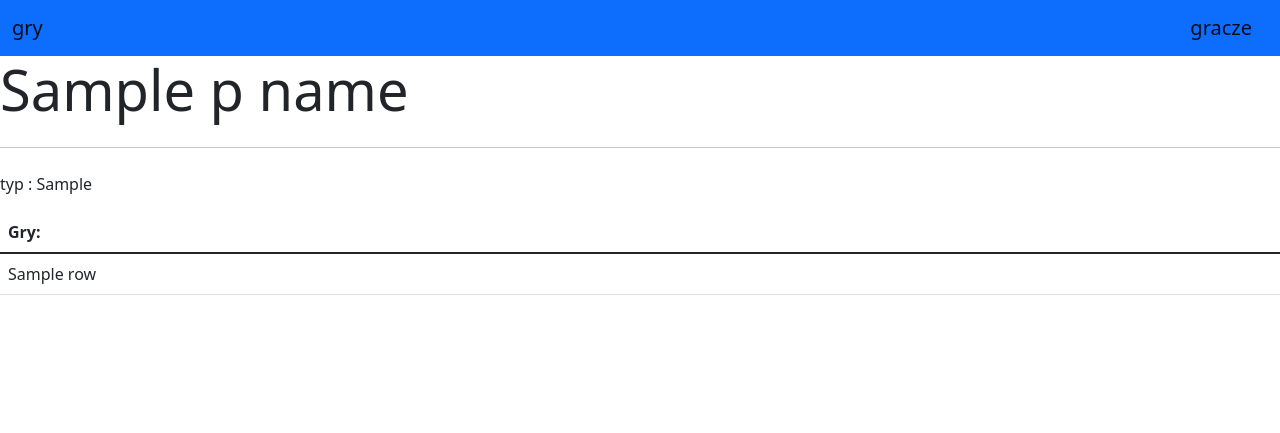
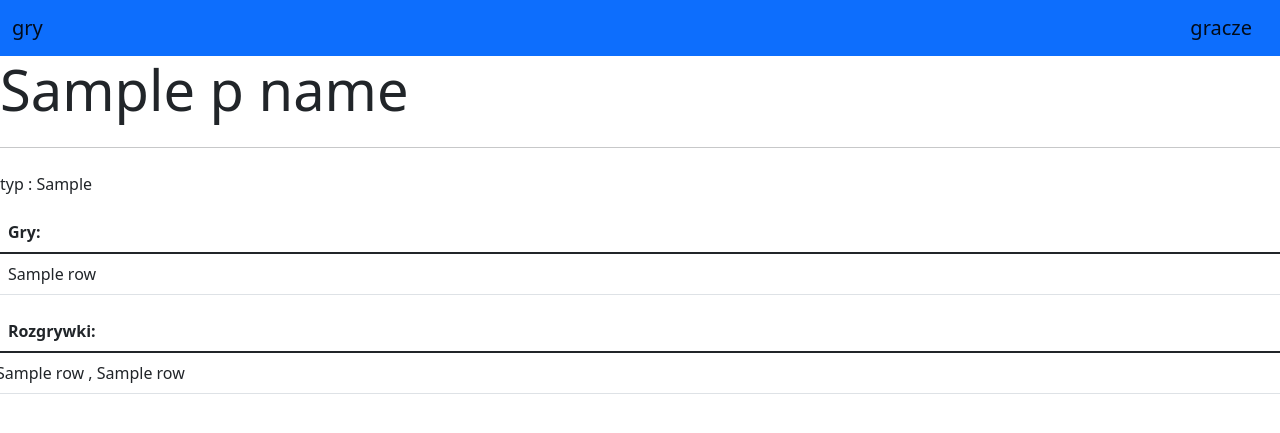
Before and after one commit to barteksad/BD-Projekt, a Flask app: template app/templates/player_page.html in a window 1280 px wide. Shown: the top 433 px of the page. Run offline with Flask 2, Linux system fonts and the light colour scheme; the template is opened without the code that fills it: most values are stand-ins (such as "Sample title", 1, 10 or a date in 2020); some libraries are stand-ins or nearby versions.

Commit message:
added plays list to player page

```diff
--- a/app/app.py
+++ b/app/app.py
@@ -3,6 +3,7 @@ from flask import render_template
 from flask import url_for
 import numpy as np
 from py_expression_eval import Parser
+from collections import defaultdict
 
 import os
 import sys
@@ -17,7 +18,8 @@ os.environ['PYTHON_CONNECTSTRING'] = "//labora.mimuw.edu.pl/LABS"
 app = Flask(__name__)
 
 if sys.platform.startswith("darwin"):
-    cx_Oracle.init_oracle_client(lib_dir=os.environ.get("HOME")+"/instantclient_19_3")
+    cx_Oracle.init_oracle_client(
+        lib_dir=os.environ.get("HOME")+"/instantclient_19_3")
 elif sys.platform.startswith("win32"):
     cx_Oracle.init_oracle_client(lib_dir=r"c:\oracle\instantclient_19_8")
 
@@ -87,9 +89,50 @@ def get_game_ranking(connection, game_id, ranking_formula):
     data = np.array(cursor.fetchall())
     if data.shape[0] == 0:
         return []
-    ranking_points = [[eval_ranking.evaluate({'w': int(row[2]), 'l': int(row[3])})] for row in data]
+    ranking_points = [[eval_ranking.evaluate(
+        {'w': int(row[2]), 'l': int(row[3])})] for row in data]
     ranking = np.append(data, ranking_points, axis=1)
     return np.flipud(ranking[np.argsort(ranking[:, -1])])
+
+
+@app.route("/play/<play_id>")
+def play_stats(play_id):
+    return ""
+
+
+def get_player_games_history(connection, player_id):
+    games_history_request = "WITH ROZGRYWKI AS ( " \
+                            "   SELECT id, id_gry FROM ROZGRYWKA " \
+                            "   JOIN UDZIAL ON id = id_rozgrywki " \
+                            "   WHERE id_gracza = :p_id " \
+                            ") " \
+                            ", GRACZE AS ( " \
+                            "    SELECT ROZGRYWKI.id, ROZGRYWKI.id_gry, UDZIAL.id_gracza, UDZIAL.czy_wygral FROM  ROZGRYWKI "\
+                            "    JOIN UDZIAL ON id = id_rozgrywki "\
+                            " ) " \
+                            "SELECT GRACZE.id, GRA.nazwa, GRACZE.id_gracza, GRACZE.czy_wygral FROM " \
+                            "GRACZE LEFT JOIN GRA ON GRACZE.id_gry = GRA.id "
+    cursor = connection.cursor()
+    cursor.execute(games_history_request, p_id=player_id)
+    data = np.array(cursor.fetchall())
+
+    games_hist = defaultdict(list)
+    games_wins = dict()
+
+    for row in data:
+        play_id, game_name, player_id, has_won = row
+        games_hist[(play_id, game_name)].append(player_id)
+        if has_won:
+            games_wins[play_id] = player_id
+
+    data = []
+    for (play_id, game_name), players_ids in games_hist.items():
+        data.append((url_for("play_stats",play_id=play_id),
+                     game_name,
+                     "gracze : " + ", ".join([str(i) for i in players_ids]),
+                    'link-success' if games_wins[play_id] == player_id else 'link-danger'))
+
+    return data
 
 
 @app.route("/gry/<game_id>")
@@ -99,11 +142,13 @@ def ranking_gry(game_id):
         get_game_info(connection, game_id)
     ranking = get_game_ranking(connection, game_id, ranking_formula)
     if len(ranking) > 0:
-        links = [url_for('gracze_info', player_id=p_id) for p_id in ranking[:, 0]]
+        links = [url_for('gracze_info', player_id=p_id)
+                 for p_id in ranking[:, 0]]
         content = ranking[:, [1, 4]]
     else:
         links = []
         content = []
+
     return render_template('game_page.html',
                            g_name=game_name,
                            g_desc="",
@@ -111,9 +156,10 @@ def ranking_gry(game_id):
                            table_label=['Player', 'Points'],
                            table_content=content, table_links=links)
 
+
 @app.route("/gracze_info/<player_id>")
 def gracze_info(player_id):
-    player_info_request  = "SELECT id, nazwa, typ FROM GRACZ WHERE id = :p_id ORDER BY id"
+    player_info_request = "SELECT id, nazwa, typ FROM GRACZ WHERE id = :p_id ORDER BY id"
 
     player_games_request = "SELECT DISTINCT(gra.id), gra.nazwa FROM GRA gra " \
                            "JOIN ROZGRYWKA roz ON gra.id = roz.id_gry " \
@@ -125,20 +171,25 @@ def gracze_info(player_id):
     cursor.execute(player_info_request, p_id=player_id)
     data = np.array(cursor.fetchall())
 
-    p_name, p_type = data[0, 1], data[0 ,2]
-    p_type = cursor.execute("SELECT nazwa FROM TYPY_GRACZY WHERE id = :p_type", p_type=p_type).fetchall()[0][0]
+    p_name, p_type = data[0, 1], data[0, 2]
+    p_type = cursor.execute(
+        "SELECT nazwa FROM TYPY_GRACZY WHERE id = :p_type", p_type=p_type).fetchall()[0][0]
 
     cursor.execute(player_games_request, p_id=player_id)
     data = np.array(cursor.fetchall())
 
     if len(data) > 0:
-        game_links = [url_for('ranking_gry', game_id=g_id) for g_id in data[:, 0]]
+        game_links = [url_for('ranking_gry', game_id=g_id)
+                      for g_id in data[:, 0]]
     else:
         game_links = []
 
+    games_history = get_player_games_history(connection, player_id)
+
     return render_template('player_page.html',
-                            p_name=p_name, p_type=p_type,
-                            game_list=data[:, 1], game_links=game_links)
+                           p_name=p_name, p_type=p_type,
+                           game_list=data[:, 1], game_links=game_links, games_history=games_history)
+
 
 @app.route("/gracze")
 def gracze():
--- a/app/templates/player_page.html
+++ b/app/templates/player_page.html
@@ -4,6 +4,7 @@
 <!-- g_ids - ids of played games -->
 <!-- g_names - names of played games -->
 <!-- game_links - links for game ranking -->
+<!-- games_history - list of played games with links -->
 
 
 {% block content %}
@@ -28,5 +29,19 @@
     {% endfor %}
     </tbody>
 </table>
+<table class="table table-hover">
+    <thead>
+    <tr>
+        <th scope="col">Rozgrywki:</th>
+    </tr>
+    </thead>
+    <tbody>
+    {% for row in games_history %}
+    <tr class="{{row[3]}}" onclick="window.location.href='{{ row[0] }}';">
+        <td>{{ row[1] }} , {{row[2]}}</td>
+    </tr>
+    {% endfor %}
+    </tbody>
+</table>
 
 {% endblock %}
--- a/db/insert_example_data.sql
+++ b/db/insert_example_data.sql
@@ -15,8 +15,11 @@ INSERT INTO ROZGRYWKA (id_gry) VALUES (1);
 INSERT INTO ROZGRYWKA (id_gry) VALUES (1);
 INSERT INTO ROZGRYWKA (id_gry) VALUES (1);
 INSERT INTO ROZGRYWKA (id_gry) VALUES (1);
+INSERT INTO ROZGRYWKA (id_gry) VALUES (2);
 INSERT INTO UDZIAL (id_rozgrywki, id_gracza, czy_wygral) VALUES (1, 1, 1);
 INSERT INTO UDZIAL (id_rozgrywki, id_gracza, czy_wygral) VALUES (1, 2, 0);
+INSERT INTO UDZIAL (id_rozgrywki, id_gracza, czy_wygral) VALUES (5, 1, 0);
+INSERT INTO UDZIAL (id_rozgrywki, id_gracza, czy_wygral) VALUES (5, 2, 1);
 INSERT INTO UDZIAL (id_rozgrywki, id_gracza, czy_wygral) VALUES (2, 2, 1);
 INSERT INTO UDZIAL (id_rozgrywki, id_gracza, czy_wygral) VALUES (2, 3, 0);
 INSERT INTO UDZIAL (id_rozgrywki, id_gracza, czy_wygral) VALUES (3, 5, 0);
```
Also changed, not shown: 1 other file.
